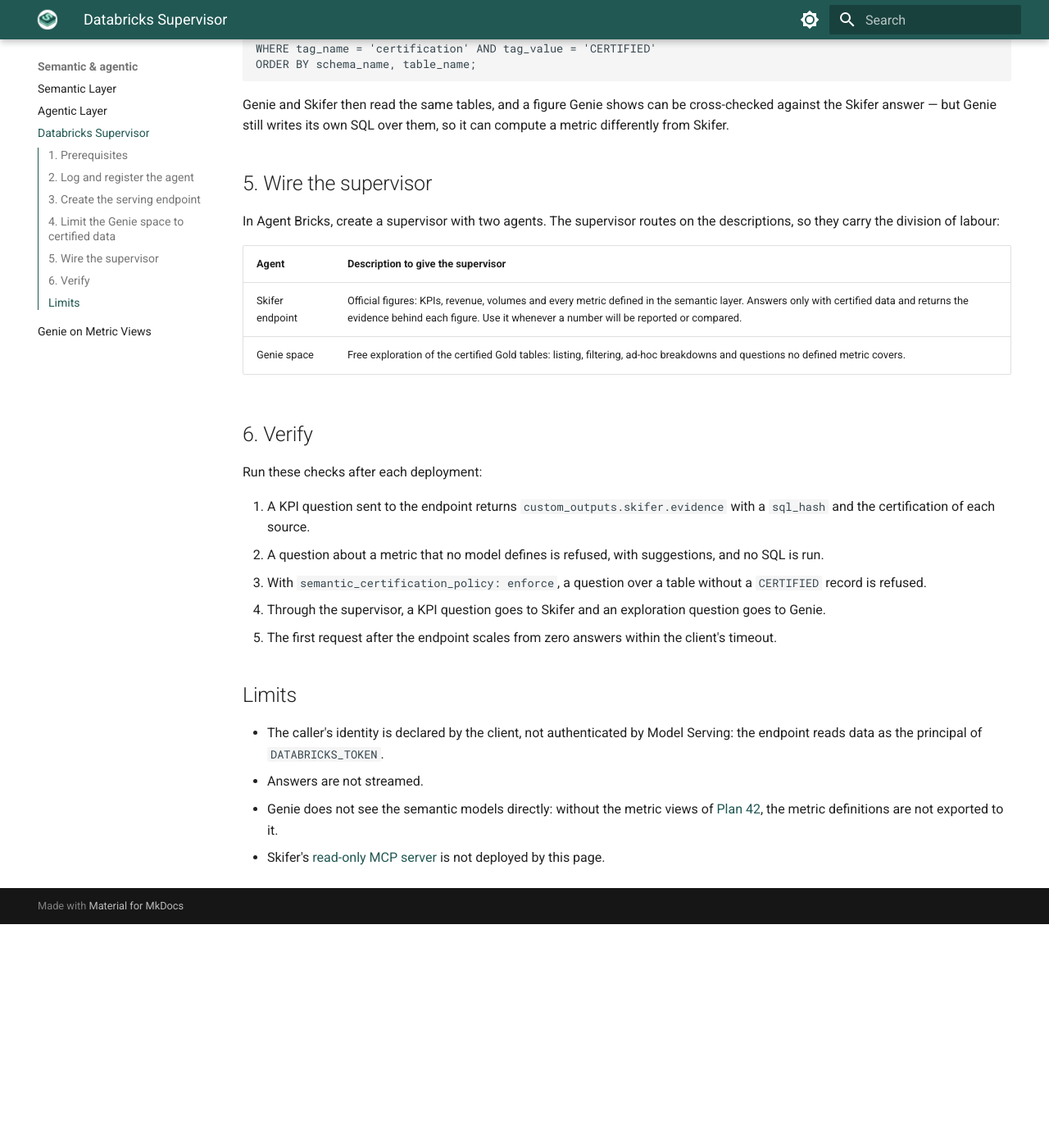
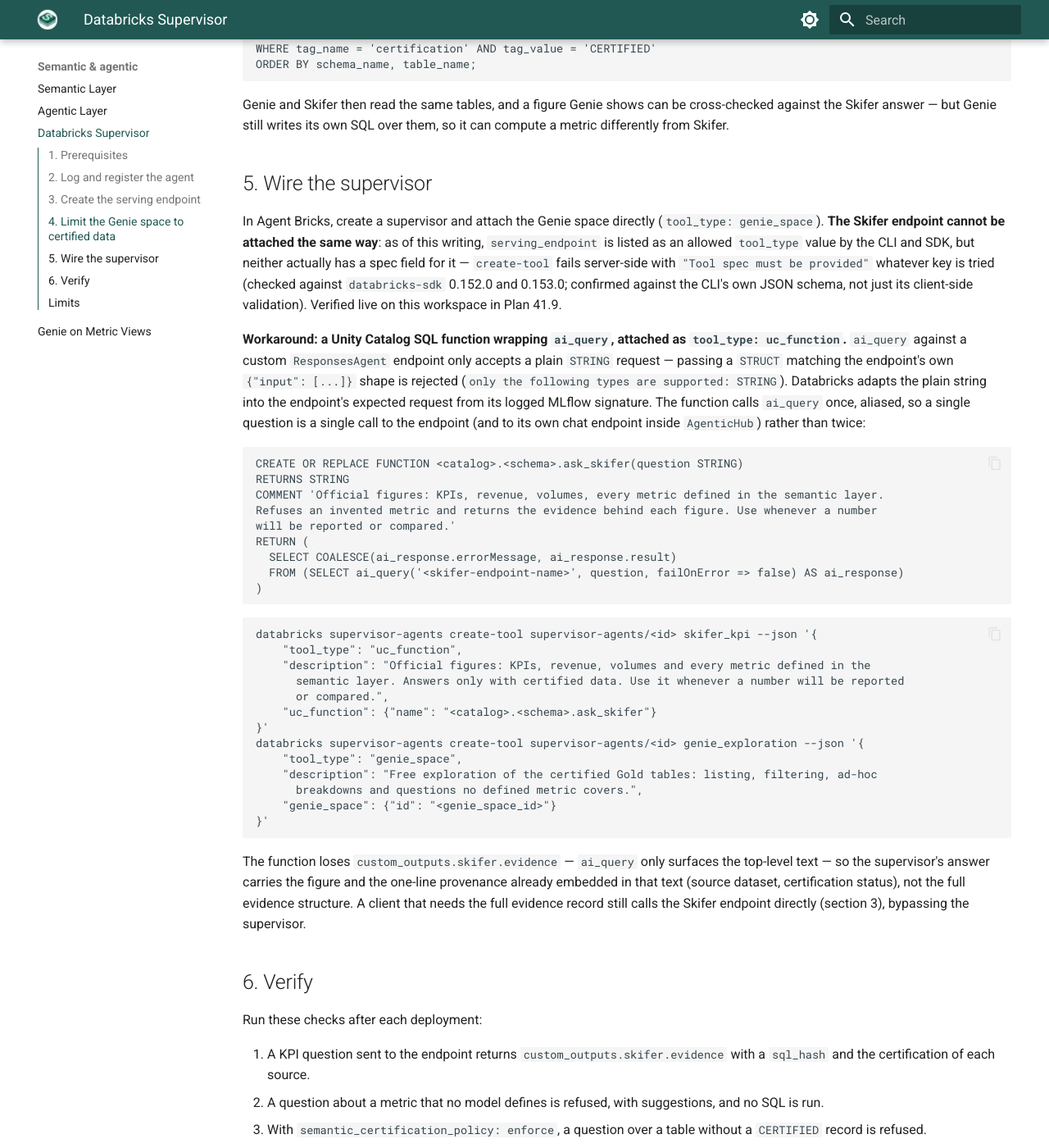
Before and after one commit to morzu117/skifer, an MkDocs documentation site: the page built from docs/databricks_supervisor.md, in a window 1280 px wide and 1400 px high, scrolled down 2952 px. Shown: the whole window at 82% size. Built offline with MkDocs 1.6.1 and Material for MkDocs 9.7.7, drawn with Linux system fonts in a browser that asks for light colours; before the commit the page ends 4079 px from its top, so only the background shows below that.

Commit message:
docs(plan41): vérification live du superviseur (41.9) et méthode qui marche
Le superviseur n'accepte pas un endpoint ResponsesAgent directement :
serving_endpoint n'a pas de champ de spec dans le SDK/CLI malgré son nom
dans l'énumération tool_type. Documente le contournement testé et
fonctionnel : fonction SQL UC appelant ai_query, attachée en
tool_type: uc_function. Routage vérifié en direct sur le workspace
(question KPI -> Skifer, question d'exploration -> Genie).

Co-Authored-By: Claude Sonnet 5 <noreply@anthropic.com>

````diff
--- a/docs/databricks_supervisor.md
+++ b/docs/databricks_supervisor.md
@@ -149,13 +149,54 @@ differently from Skifer.
 
 ## 5. Wire the supervisor
 
-In Agent Bricks, create a supervisor with two agents. The supervisor routes on the descriptions,
-so they carry the division of labour:
+In Agent Bricks, create a supervisor and attach the Genie space directly (`tool_type: genie_space`).
+**The Skifer endpoint cannot be attached the same way**: as of this writing, `serving_endpoint` is
+listed as an allowed `tool_type` value by the CLI and SDK, but neither actually has a spec field
+for it — `create-tool` fails server-side with `"Tool spec must be provided"` whatever key is tried
+(checked against `databricks-sdk` 0.152.0 and 0.153.0; confirmed against the CLI's own JSON schema,
+not just its client-side validation). Verified live on this workspace in Plan 41.9.
 
-| Agent | Description to give the supervisor |
-|---|---|
-| Skifer endpoint | Official figures: KPIs, revenue, volumes and every metric defined in the semantic layer. Answers only with certified data and returns the evidence behind each figure. Use it whenever a number will be reported or compared. |
-| Genie space | Free exploration of the certified Gold tables: listing, filtering, ad-hoc breakdowns and questions no defined metric covers. |
+**Workaround: a Unity Catalog SQL function wrapping `ai_query`, attached as `tool_type: uc_function`.**
+`ai_query` against a custom `ResponsesAgent` endpoint only accepts a plain `STRING` request — passing
+a `STRUCT` matching the endpoint's own `{"input": [...]}` shape is rejected
+(`only the following types are supported: STRING`). Databricks adapts the plain string into the
+endpoint's expected request from its logged MLflow signature. The function calls `ai_query` once,
+aliased, so a single question is a single call to the endpoint (and to its own chat endpoint inside
+`AgenticHub`) rather than twice:
+
+```sql
+CREATE OR REPLACE FUNCTION <catalog>.<schema>.ask_skifer(question STRING)
+RETURNS STRING
+COMMENT 'Official figures: KPIs, revenue, volumes, every metric defined in the semantic layer.
+Refuses an invented metric and returns the evidence behind each figure. Use whenever a number
+will be reported or compared.'
+RETURN (
+  SELECT COALESCE(ai_response.errorMessage, ai_response.result)
+  FROM (SELECT ai_query('<skifer-endpoint-name>', question, failOnError => false) AS ai_response)
+)
+```
+
+```bash
+databricks supervisor-agents create-tool supervisor-agents/<id> skifer_kpi --json '{
+    "tool_type": "uc_function",
+    "description": "Official figures: KPIs, revenue, volumes and every metric defined in the
+      semantic layer. Answers only with certified data. Use it whenever a number will be reported
+      or compared.",
+    "uc_function": {"name": "<catalog>.<schema>.ask_skifer"}
+}'
+databricks supervisor-agents create-tool supervisor-agents/<id> genie_exploration --json '{
+    "tool_type": "genie_space",
+    "description": "Free exploration of the certified Gold tables: listing, filtering, ad-hoc
+      breakdowns and questions no defined metric covers.",
+    "genie_space": {"id": "<genie_space_id>"}
+}'
+```
+
+The function loses `custom_outputs.skifer.evidence` — `ai_query` only surfaces the top-level text —
+so the supervisor's answer carries the figure and the one-line provenance already embedded in that
+text (source dataset, certification status), not the full evidence structure. A client that needs
+the full evidence record still calls the Skifer endpoint directly (section 3), bypassing the
+supervisor.
 
 ## 6. Verify
 
````
Also changed, not shown: CLAUDE.md (+1 -1 lines), docs/roadmap/41_genie_supervisor_plan.md (+33 -7 lines).
